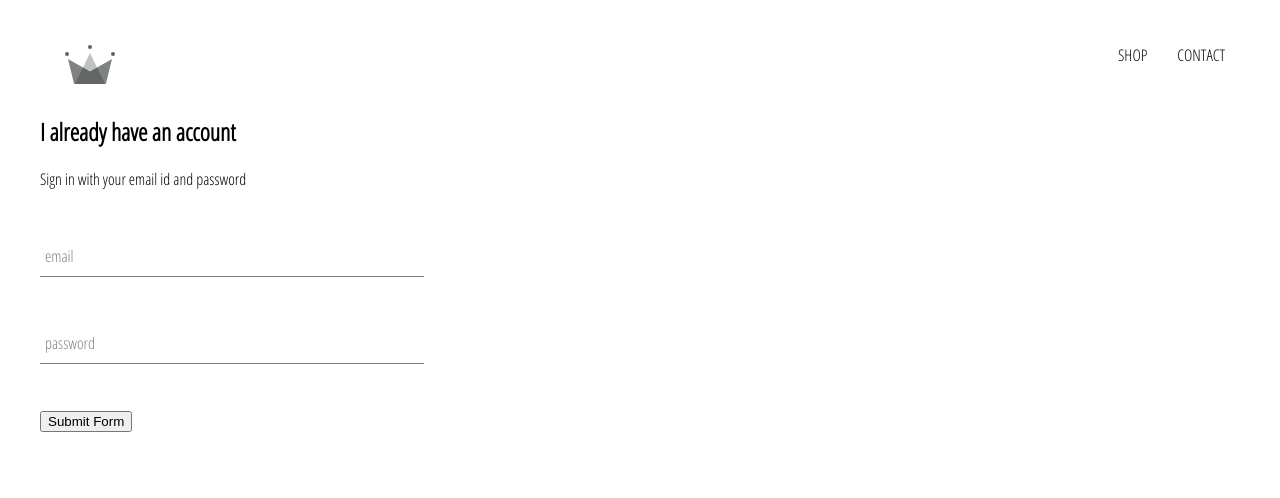
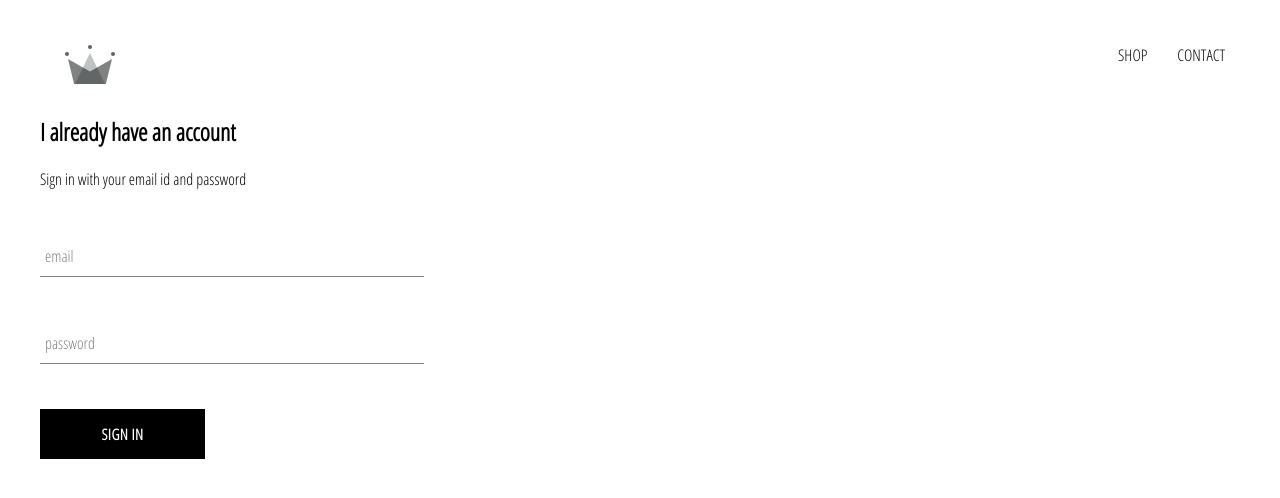
Before and after one commit to Achudan/crwn-clothing, a React (Create React App) app: page /signinsignup in a window 1280 px wide. Shown: the top 498 px of the page. Built offline with nearby package versions, Linux system fonts and the light colour scheme.

Commit message:
custom-button design

```diff
--- /dev/null
+++ b/src/Components/Custom-Button/custom-button.component.jsx
@@ -0,0 +1,8 @@
+import React from "react";
+import './custom-button.styles.scss';
+
+const CustomButton = ({children, ...otherProps}) =>(
+    <button className="custom-button" {...otherProps}>{children}</button>
+)
+
+export default CustomButton;
--- /dev/null
+++ b/src/Components/Custom-Button/custom-button.styles.scss
@@ -0,0 +1,22 @@
+.custom-button {
+    min-width: 165px;
+    width: auto;
+    height: 50px;
+    letter-spacing: 0.5px;
+    line-height: 50px;
+    padding: 0 35px 0 35px;
+    font-size: 15px;
+    background-color: black;
+    color: white;
+    text-transform: uppercase;
+    font-family: 'Open Sans Condensed';
+    font-weight: bolder;
+    border: none;
+    cursor: pointer;
+
+    &:hover {
+      background-color: white;
+      color: black;
+      border: 1px solid black;
+    }
+  }
--- a/src/Components/Sign-in/Sign-in.component.jsx
+++ b/src/Components/Sign-in/Sign-in.component.jsx
@@ -2,6 +2,7 @@
 import { useState } from "react/cjs/react.development";
 import './Sign-in.styles.scss';
 import FormInput from "../Form-Input/form-input.component";
+import CustomButton from "../Custom-Button/custom-button.component";
 
 const Signin = () =>{
     const [name, setName] = useState({email:'',password:''});
@@ -21,7 +22,7 @@
                 <FormInput name="email" type="email" value={name.email} handleChange={(e)=>handleChange(e)} label="email" required/>
                 <FormInput name="password" type="password" value={name.password} handleChange={(e)=>handleChange(e)} label="password" required/>
 
-                <input type="submit" value="Submit Form"/>
+                <CustomButton type="submit">Sign in</CustomButton>
             </form>
         </div>
     );
```
